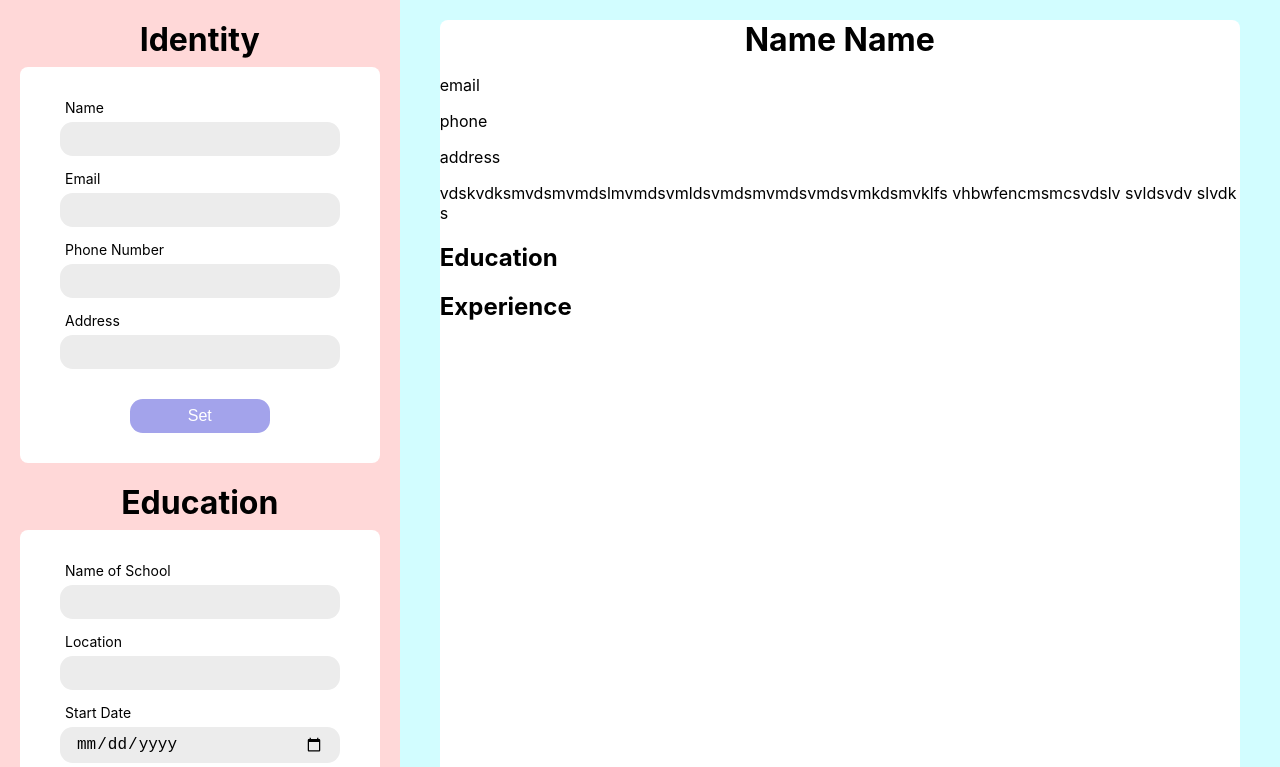
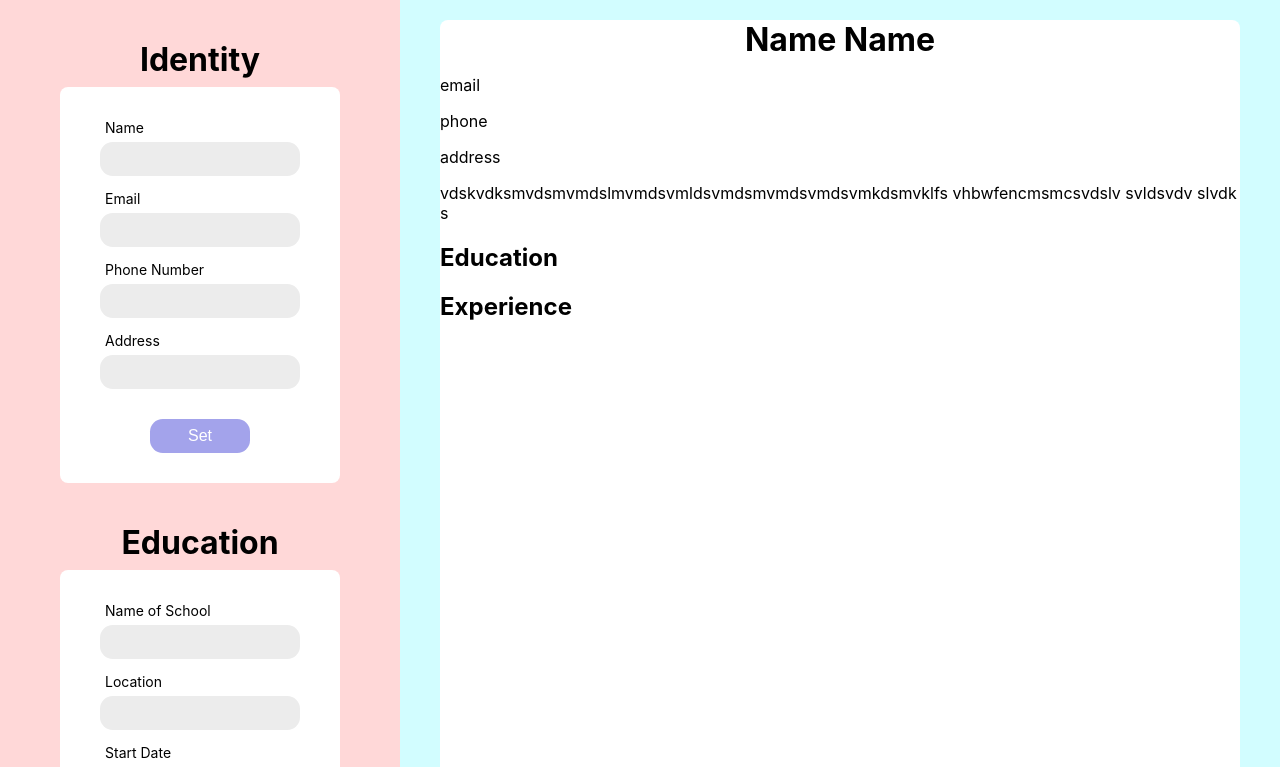
Before and after one commit to John-Jeff/cv-app, a React (Create React App) app: page / in a window 1280 px wide. Shown: the top 767 px of the page. Built offline with nearby package versions, Linux system fonts and the light colour scheme.

Commit message:
Adjust form padding

```diff
--- a/src/styles/CVForm.css
+++ b/src/styles/CVForm.css
@@ -1,7 +1,7 @@
 .cv-form {
     background: #ffd8d8;
     max-width: 840px;
-    padding: 20px;
+    padding: 40px 60px;
 }
 
 h1 {
@@ -15,7 +15,7 @@ h1 {
 .edu-sec {
     background: white;
     padding: 30px 40px;
-    margin-bottom: 20px;
+    margin-bottom: 40px;
     border-radius: .5rem;
 }
 
```
